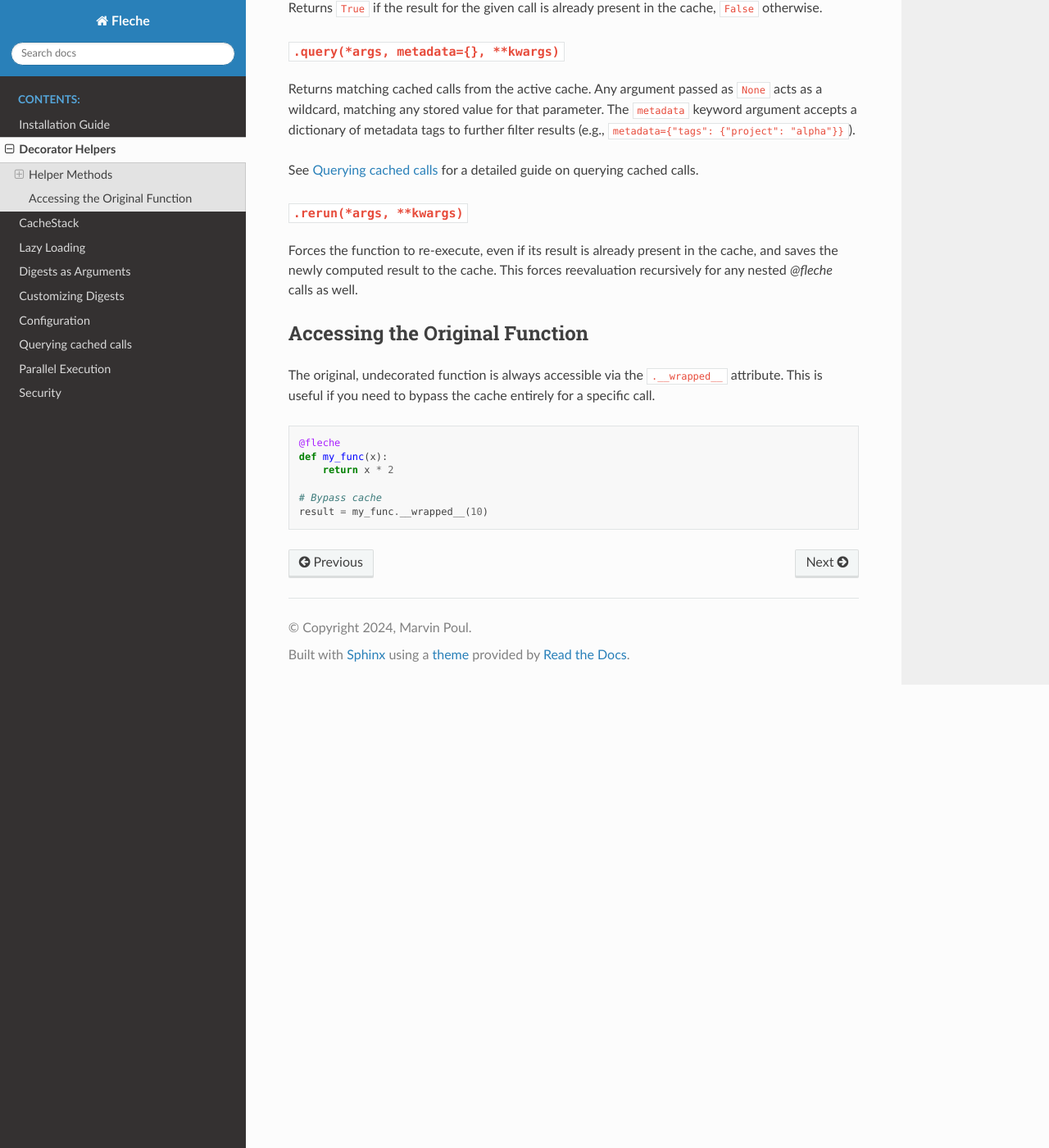
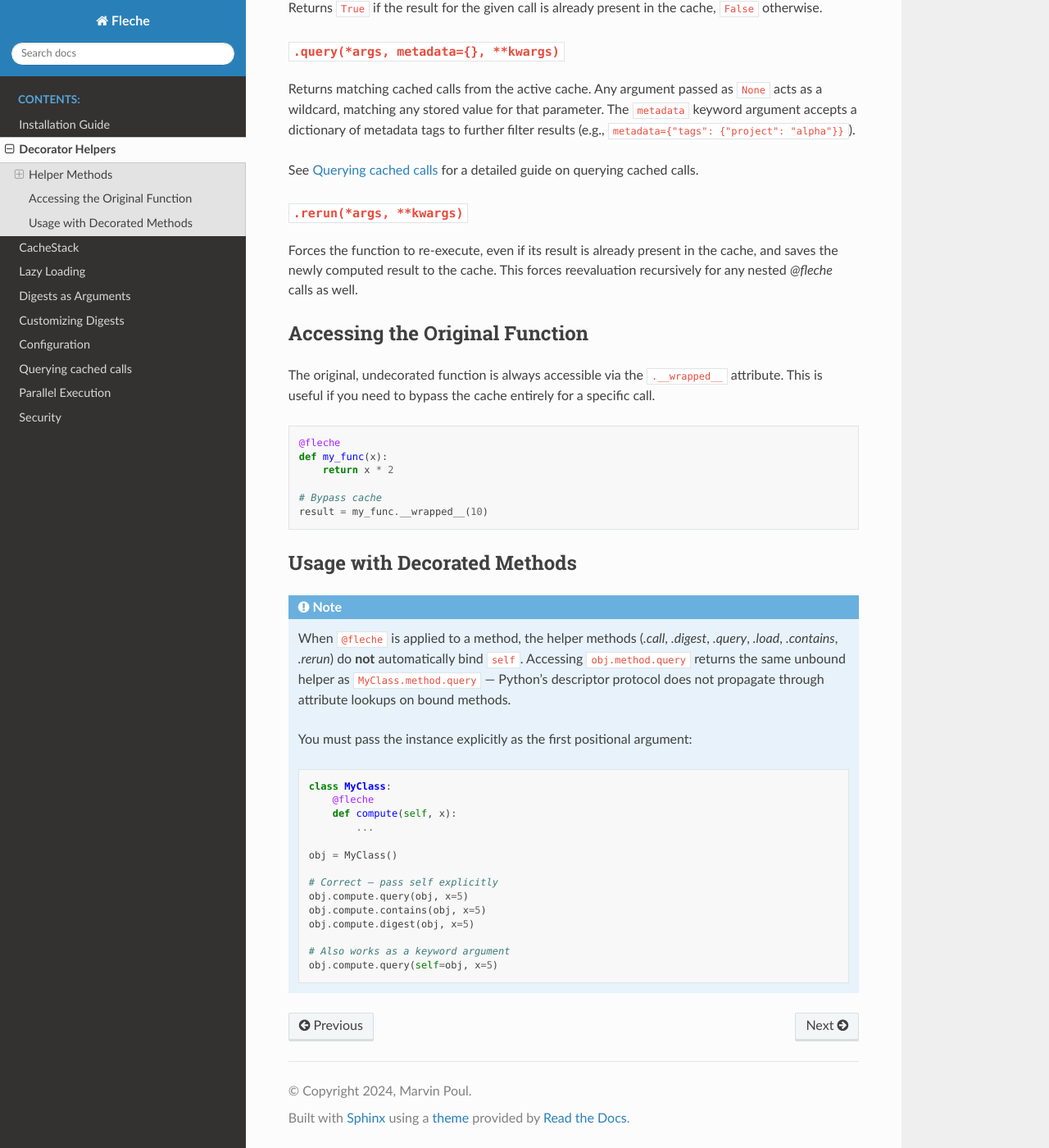
Before and after one commit to pmrv/fleche, a Sphinx documentation site: the page built from docs/helpers.rst, in a window 1280 px wide and 1400 px high, scrolled down 757 px. Shown: the whole window at 82% size. Built offline with Sphinx 7.4.7 and the Read the Docs theme 3.1.0, drawn with Linux system fonts in a browser that asks for light colours; pages that are not in the unit, such as notebooks, are missing from menus.

Commit message:
docs: document self-binding gotcha for decorated method helpers (#310) (#387)
Helper methods (.query, .contains, .digest, etc.) on @fleche-decorated
class methods do not auto-bind self — the instance must be passed
explicitly. Added a note to docs/helpers.rst, GettingStarted.ipynb, and
ExtraMethods.ipynb.

Co-authored-by: claude[bot] <41898282+claude[bot]@users.noreply.github.com>

```diff
--- a/docs/helpers.rst
+++ b/docs/helpers.rst
@@ -53,3 +53,32 @@ The original, undecorated function is always accessible via the ``.__wrapped__``
 
    # Bypass cache
    result = my_func.__wrapped__(10)
+
+Usage with Decorated Methods
+-----------------------------
+
+.. note::
+
+   When ``@fleche`` is applied to a method, the helper methods (`.call`, `.digest`, `.query`,
+   `.load`, `.contains`, `.rerun`) do **not** automatically bind ``self``. Accessing
+   ``obj.method.query`` returns the same unbound helper as ``MyClass.method.query`` — Python's
+   descriptor protocol does not propagate through attribute lookups on bound methods.
+
+   You must pass the instance explicitly as the first positional argument:
+
+   .. code-block:: python
+
+      class MyClass:
+          @fleche
+          def compute(self, x):
+              ...
+
+      obj = MyClass()
+
+      # Correct — pass self explicitly
+      obj.compute.query(obj, x=5)
+      obj.compute.contains(obj, x=5)
+      obj.compute.digest(obj, x=5)
+
+      # Also works as a keyword argument
+      obj.compute.query(self=obj, x=5)
```
Also changed, not shown: 2 other files.
